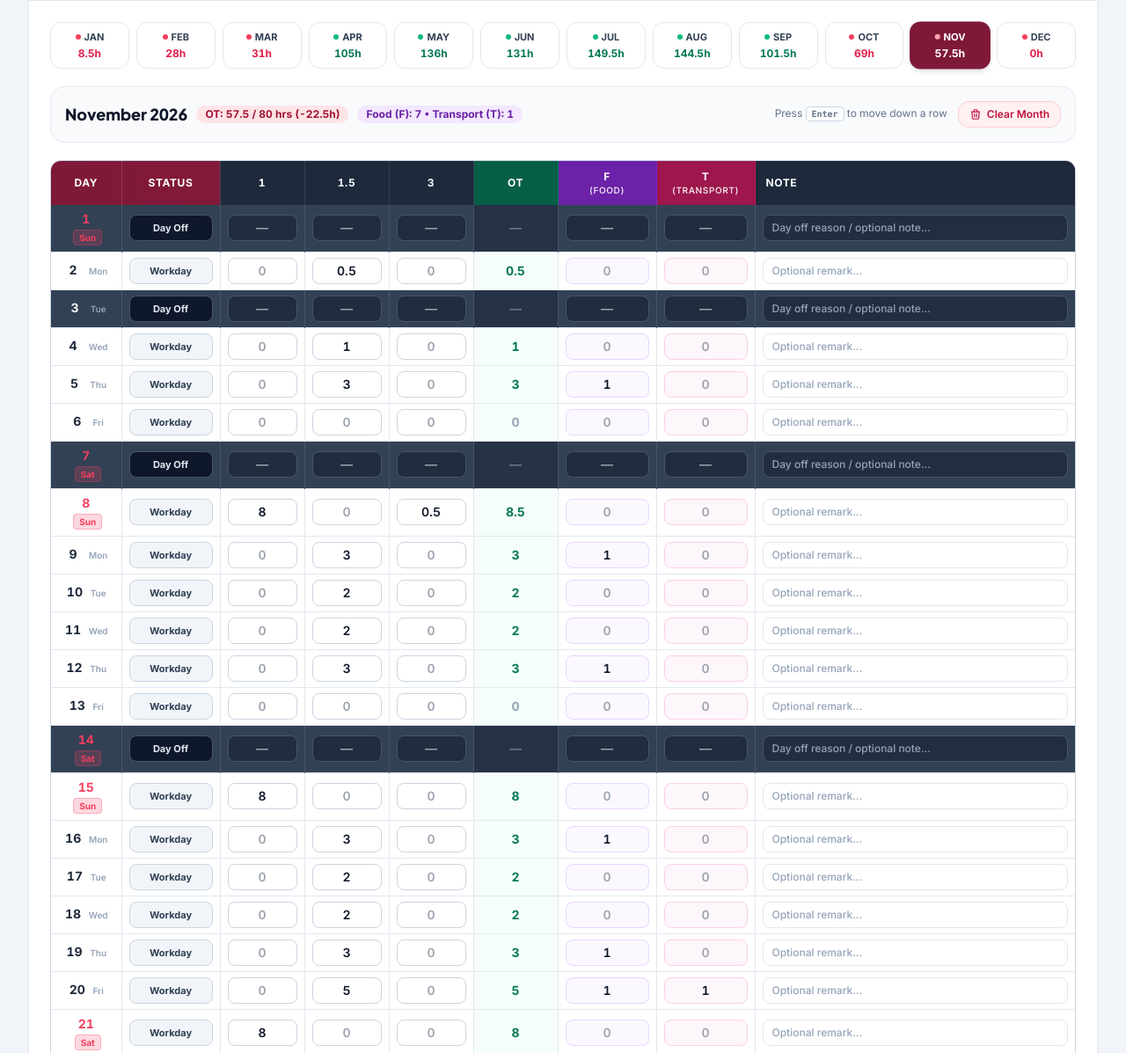
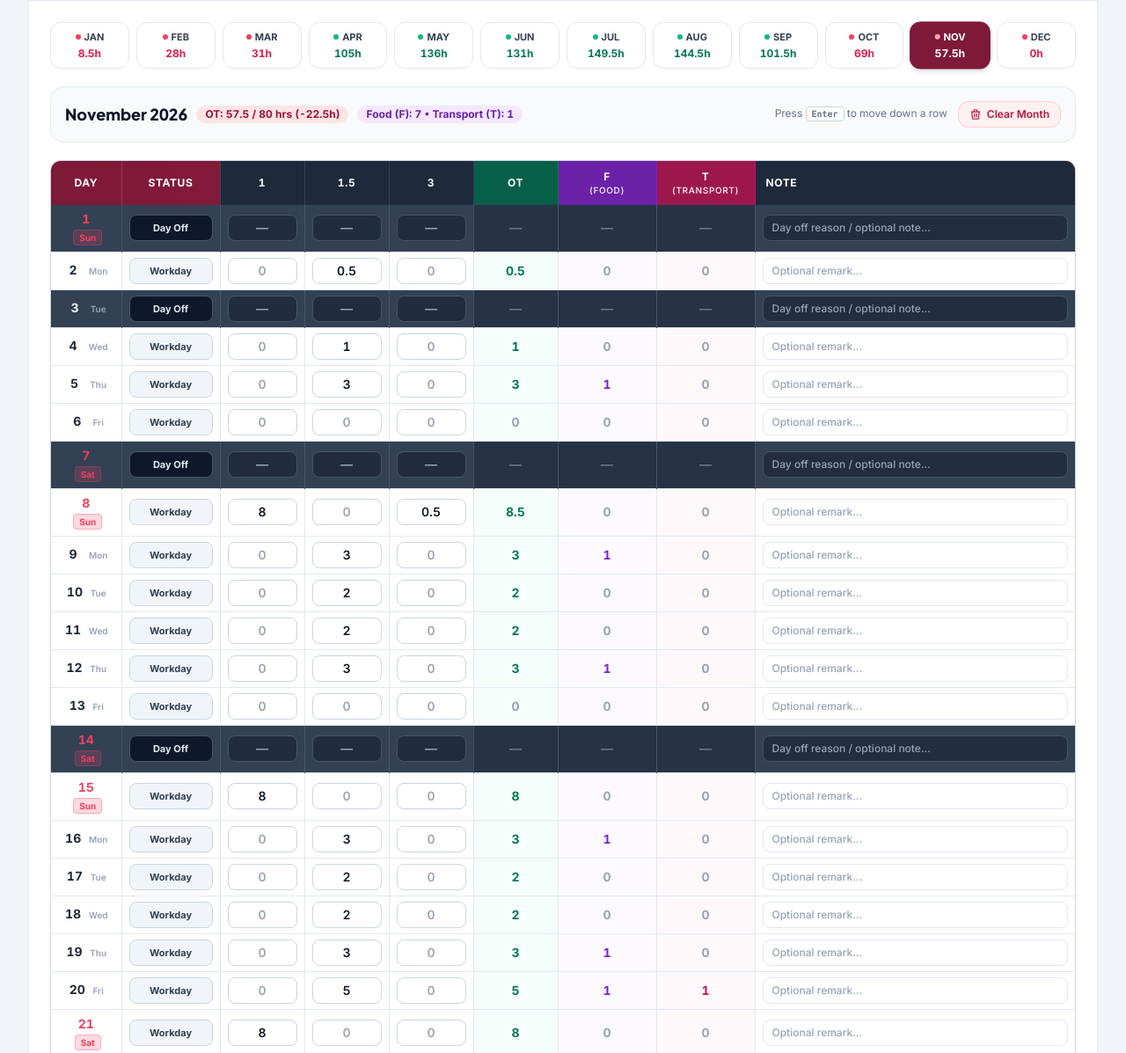
Before and after one commit to Chinapat2598/MyOT-Tracker, a plain HTML site: page index.html in a window 1280 px wide. Shown: the part 821-2018 px from the top of the page at 88% size. Drawn offline with nearby package versions, Linux system fonts and the light colour scheme.

Commit message:
Update index.html

```diff
--- a/index.html
+++ b/index.html
@@ -520,8 +520,8 @@ function doPost(e) {
                 <th class="py-2.5 px-3 text-center w-24 bg-slate-800 border-r border-slate-700">1.5</th>
                 <th class="py-2.5 px-3 text-center w-24 bg-slate-800 border-r border-slate-700">3</th>
                 <th class="py-2.5 px-3 text-center w-24 bg-emerald-800 border-r border-emerald-700">OT</th>
-                <th class="py-2.5 px-3 text-center w-28 bg-purple-800 border-r border-purple-700 leading-tight" title="Food Allowance">F<br><span style="font-size:10px;opacity:0.85;font-weight:600;">(FOOD)</span></th>
-                <th class="py-2.5 px-3 text-center w-28 bg-pink-800 border-r border-pink-700 leading-tight" title="Transport Allowance">T<br><span style="font-size:10px;opacity:0.85;font-weight:600;">(TRANSPORT)</span></th>
+                <th class="py-2.5 px-3 text-center w-28 bg-purple-800 border-r border-purple-700 leading-tight">F<br><span style="font-size:10px;opacity:0.85;font-weight:600;">(FOOD)</span></th>
+                <th class="py-2.5 px-3 text-center w-28 bg-pink-800 border-r border-pink-700 leading-tight">T<br><span style="font-size:10px;opacity:0.85;font-weight:600;">(TRANSPORT)</span></th>
                 <th class="py-2.5 px-3 text-left min-w-[180px] bg-slate-800">Note</th>
               </tr>
             </thead>
@@ -587,6 +587,18 @@ function doPost(e) {
 
     function normalizeDayType(t) {
       return t === 'work' ? 'work' : 'dayoff';
+    }
+
+    function applyAllowanceRule(dayObj) {
+      if (!dayObj) return;
+      if (normalizeDayType(dayObj.type) === 'dayoff') {
+        dayObj.f = 0;
+        dayObj.t = 0;
+        return;
+      }
+      const eligibleHours = (Number(dayObj.r15) || 0) + (Number(dayObj.r3) || 0);
+      dayObj.f = eligibleHours >= 3 ? 1 : 0;
+      dayObj.t = eligibleHours >= 5 ? 1 : 0;
     }
 
     // Exact 2026 Data extracted from your reference spreadsheet (January through November)
@@ -804,6 +816,8 @@ function doPost(e) {
               d.r3 = 0;
               d.f = 0;
               d.t = 0;
+            } else {
+              applyAllowanceRule(d);
             }
           });
         });
@@ -1071,6 +1085,7 @@ function doPost(e) {
         if (normalizeDayType(dayObj.type) === 'dayoff') return;
         const val = Math.max(0, parseFloat(rawVal) || 0);
         dayObj[field] = val;
+        applyAllowanceRule(dayObj);
       }
       saveState();
       renderAll();
@@ -1431,12 +1446,12 @@ function doPost(e) {
         const inputStateCls = isDayOff
           ? 'bg-slate-800/85 text-slate-500 border-slate-600 cursor-not-allowed'
           : 'bg-white/95 text-slate-900 border-slate-300 hover:border-slate-400 focus:border-[#7e1938] focus:ring-2 focus:ring-rose-200';
-        const fInputStateCls = isDayOff
-          ? 'bg-slate-800/85 text-slate-500 border-slate-600 cursor-not-allowed'
-          : 'bg-purple-50/70 text-slate-900 border-purple-200 hover:border-purple-400 focus:border-purple-500 focus:ring-2 focus:ring-purple-200';
-        const tInputStateCls = isDayOff
-          ? 'bg-slate-800/85 text-slate-500 border-slate-600 cursor-not-allowed'
-          : 'bg-pink-50/70 text-slate-900 border-pink-200 hover:border-pink-400 focus:border-pink-500 focus:ring-2 focus:ring-pink-200';
+        const fCellCls = isDayOff
+          ? 'bg-slate-800/60 text-slate-500 border-slate-600'
+          : 'bg-purple-50/50 text-slate-800 border-slate-200';
+        const tCellCls = isDayOff
+          ? 'bg-slate-800/60 text-slate-500 border-slate-600'
+          : 'bg-pink-50/50 text-slate-800 border-slate-200';
         const noteInputStateCls = isDayOff
           ? 'bg-slate-800/80 text-slate-200 placeholder-slate-400 border-slate-600 focus:border-slate-400 focus:ring-2 focus:ring-slate-500'
           : 'bg-white/80 text-slate-700 placeholder-slate-400 border-slate-200 hover:border-slate-300 focus:border-[#7e1938] focus:ring-2 focus:ring-rose-100';
@@ -1484,17 +1499,11 @@ function doPost(e) {
             <td class="py-1.5 px-3 text-center font-extrabold border-r ${otCellCls} tabular-nums">
               ${isDayOff ? '—' : (rowTotalOt > 0 ? `<span class="text-emerald-700">${fmtNum(rowTotalOt)}</span>` : '<span class="text-slate-400">0</span>')}
             </td>
-            <td class="py-1 px-2 border-r ${isDayOff ? 'border-slate-600' : 'border-slate-200'}">
-              <input type="number" step="1" min="0" ${disabledAttr} value="${isDayOff ? '' : (d.f || '')}" placeholder="${isDayOff ? '—' : '0'}"
-                data-day="${idx}" data-field="f"
-                onchange="updateDayField(${idx}, 'f', this.value)" onkeydown="handleCellKey(event, ${idx}, 'f')"
-                class="w-full text-center font-semibold rounded-lg py-1 border outline-none tabular-nums ${fInputStateCls}" />
+            <td class="py-1.5 px-3 text-center font-extrabold border-r ${fCellCls} tabular-nums">
+              ${isDayOff ? '—' : (d.f > 0 ? `<span class="text-purple-700">${fmtNum(d.f)}</span>` : '<span class="text-slate-400">0</span>')}
             </td>
-            <td class="py-1 px-2 border-r ${isDayOff ? 'border-slate-600' : 'border-slate-200'}">
-              <input type="number" step="1" min="0" ${disabledAttr} value="${isDayOff ? '' : (d.t || '')}" placeholder="${isDayOff ? '—' : '0'}"
-                data-day="${idx}" data-field="t"
-                onchange="updateDayField(${idx}, 't', this.value)" onkeydown="handleCellKey(event, ${idx}, 't')"
-                class="w-full text-center font-semibold rounded-lg py-1 border outline-none tabular-nums ${tInputStateCls}" />
+            <td class="py-1.5 px-3 text-center font-extrabold border-r ${tCellCls} tabular-nums">
+              ${isDayOff ? '—' : (d.t > 0 ? `<span class="text-pink-700">${fmtNum(d.t)}</span>` : '<span class="text-slate-400">0</span>')}
             </td>
             <td class="py-1 px-2">
               <input type="text" value="${(d.note || '').replace(/"/g, '&quot;')}" placeholder="${isDayOff ? 'Day off reason / optional note...' : 'Optional remark...'}"
```
